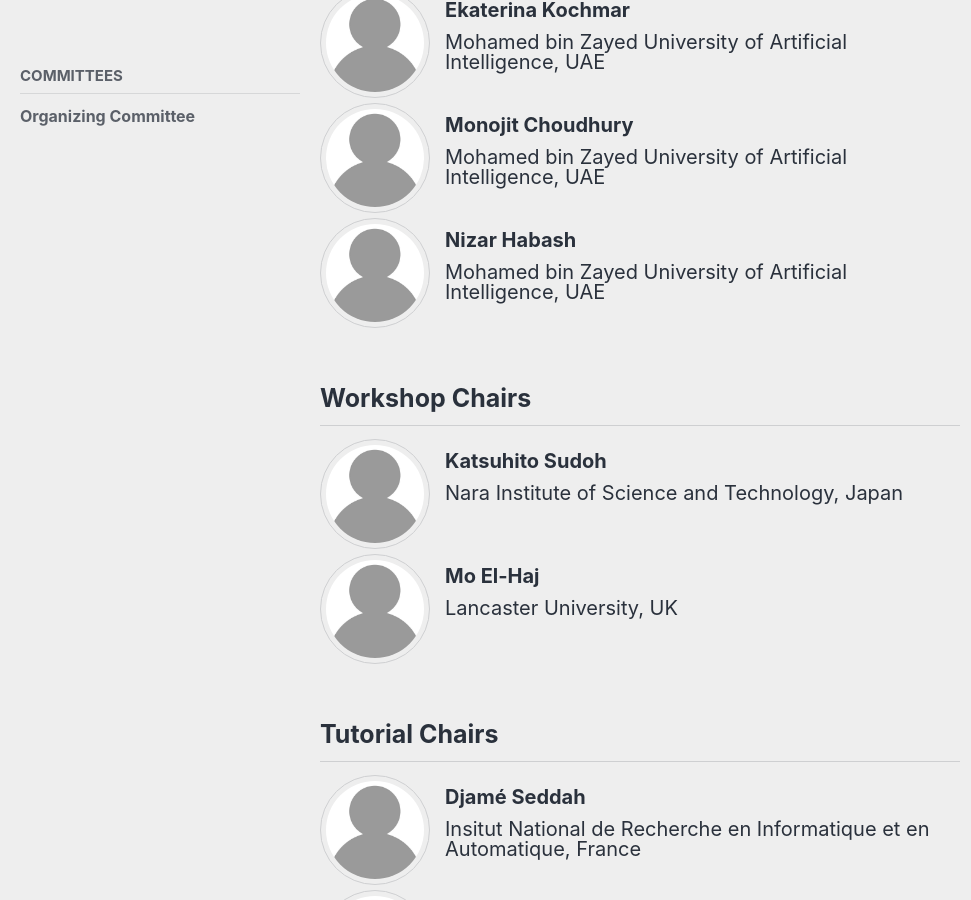
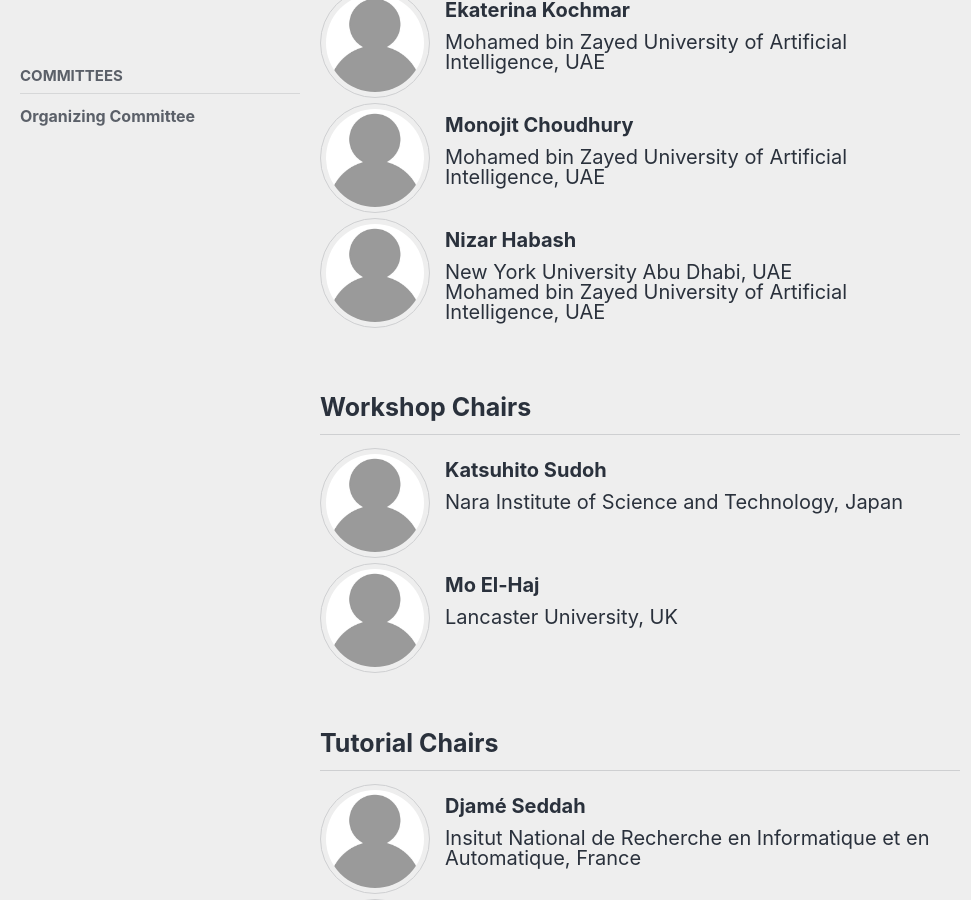
Before and after one commit to hasaniqbal777/coling-2025, a Jekyll site: the page built from _pages/committees/organization.md, in a window 1280 px wide and 900 px high, scrolled down 1529 px. Shown: the whole window, without its empty margins (0-971 px from the left). Built offline with Jekyll 4.4.1, drawn with Linux system fonts in a browser that asks for light colours; cached includes are drawn as plain includes; nearby versions of some CDN libraries.

Commit message:
Update Nizar affiliation

```diff
--- a/_pages/committees/organization.md
+++ b/_pages/committees/organization.md
@@ -109,7 +109,7 @@ email = ""
 name="Nizar Habash"
 picture="/assets/images/committee/person.jpg"
 site=""
-institution="Mohamed bin Zayed University of Artificial Intelligence, UAE"
+institution="New York University Abu Dhabi, UAE<br>Mohamed bin Zayed University of Artificial Intelligence, UAE"
 email = ""
 %}
 
```
